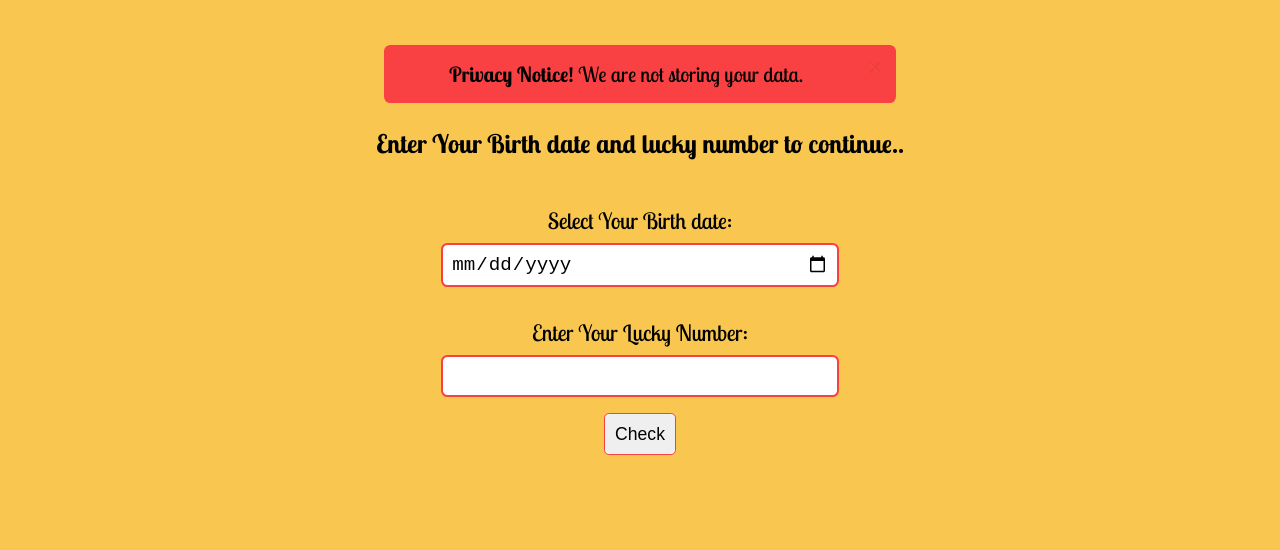
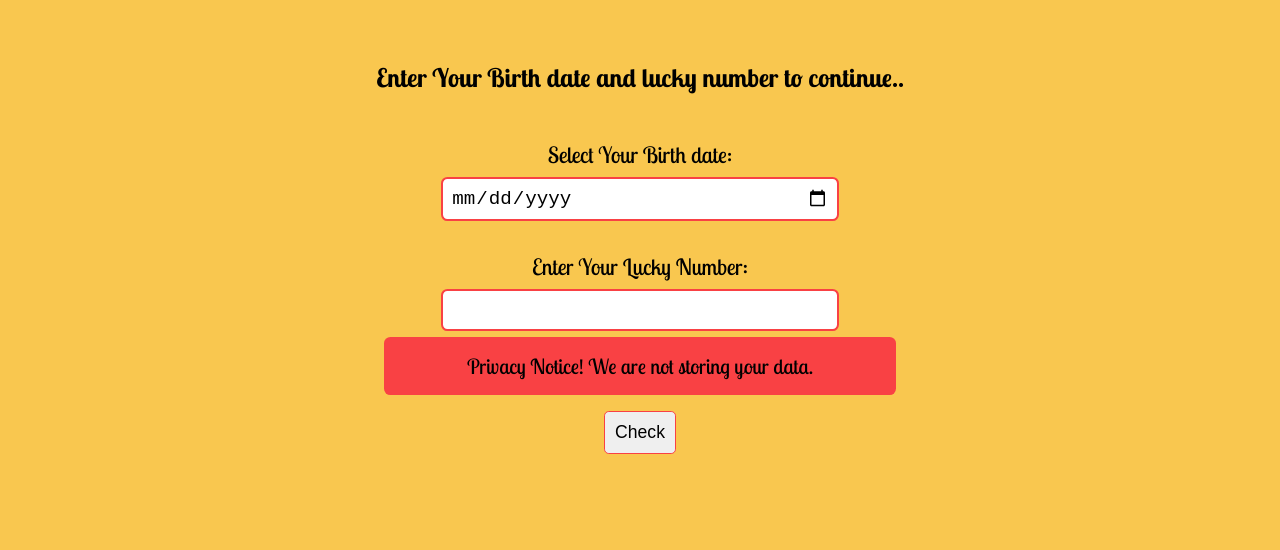
Before and after one commit to prajapati-priyanka/isYourBirthdayLucky, a plain HTML site: page index.html in a window 1280 px wide. Shown: the part 95-645 px from the top of the page. Drawn offline with Linux system fonts and the light colour scheme.

Commit message:
Update index.html

```diff
--- a/index.html
+++ b/index.html
@@ -12,12 +12,7 @@
     <h1 class="heading">Is Your Birthday Lucky?</h1>
 
     <div class="container">
-      <p id="privacy-msg">
-        <strong>Privacy Notice!</strong> We are not storing your data.<span
-          id="privacy-msg-cross"
-          >❌</span
-        >
-      </p>
+
       <p id="description">
         Enter Your Birth date and lucky number to continue..
       </p>
@@ -26,6 +21,9 @@
       <input type="date" id="date-of-birth" />
       <label for="lucky-number">Enter Your Lucky Number:</label>
       <input type="number" id="lucky-number" />
+      <p id="privacy-msg">
+        <span>Privacy Notice!</span> We are not storing your data.
+       </p>
       <button id="btn-check">Check</button>
 
       <p id="output"></p>
```
